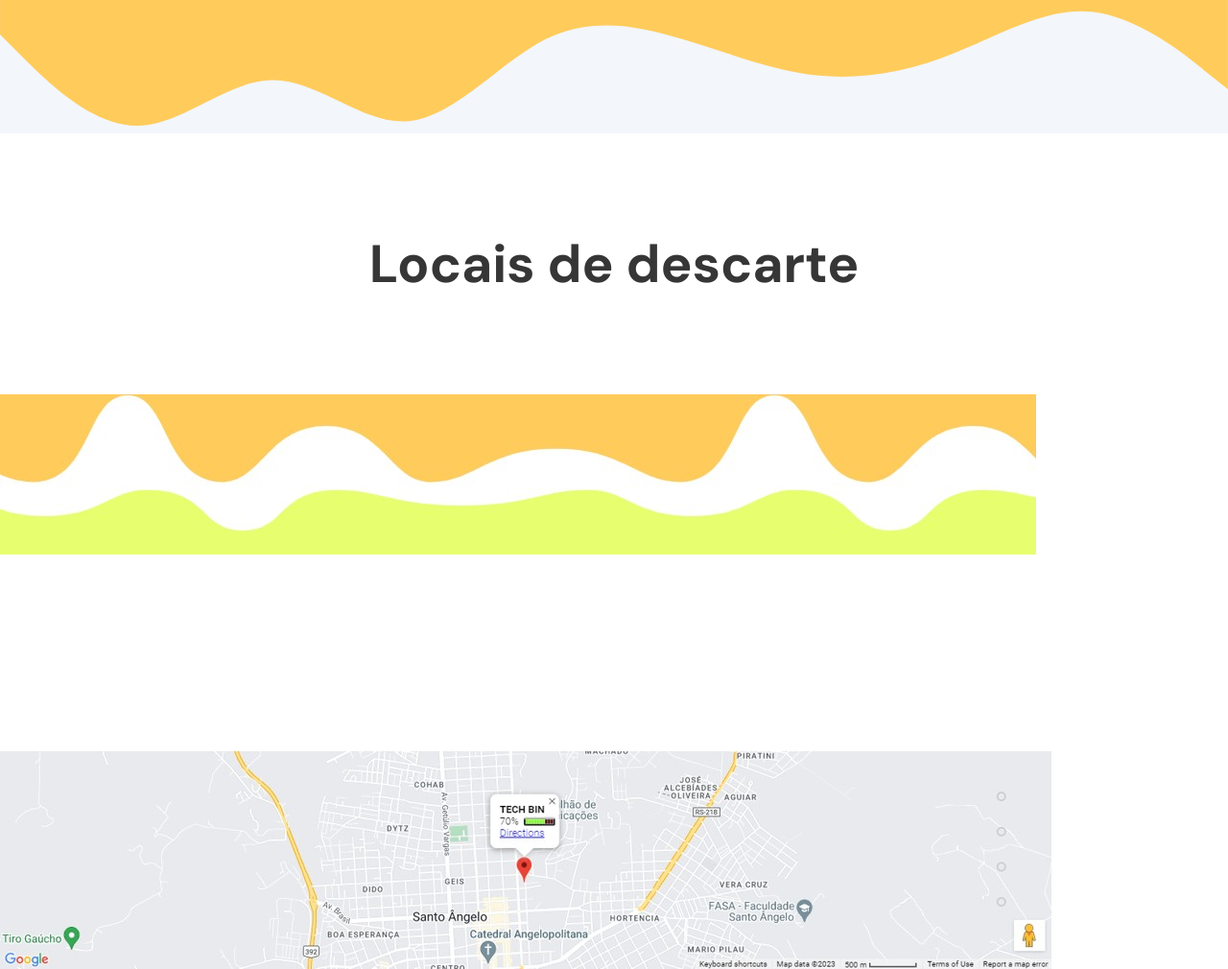
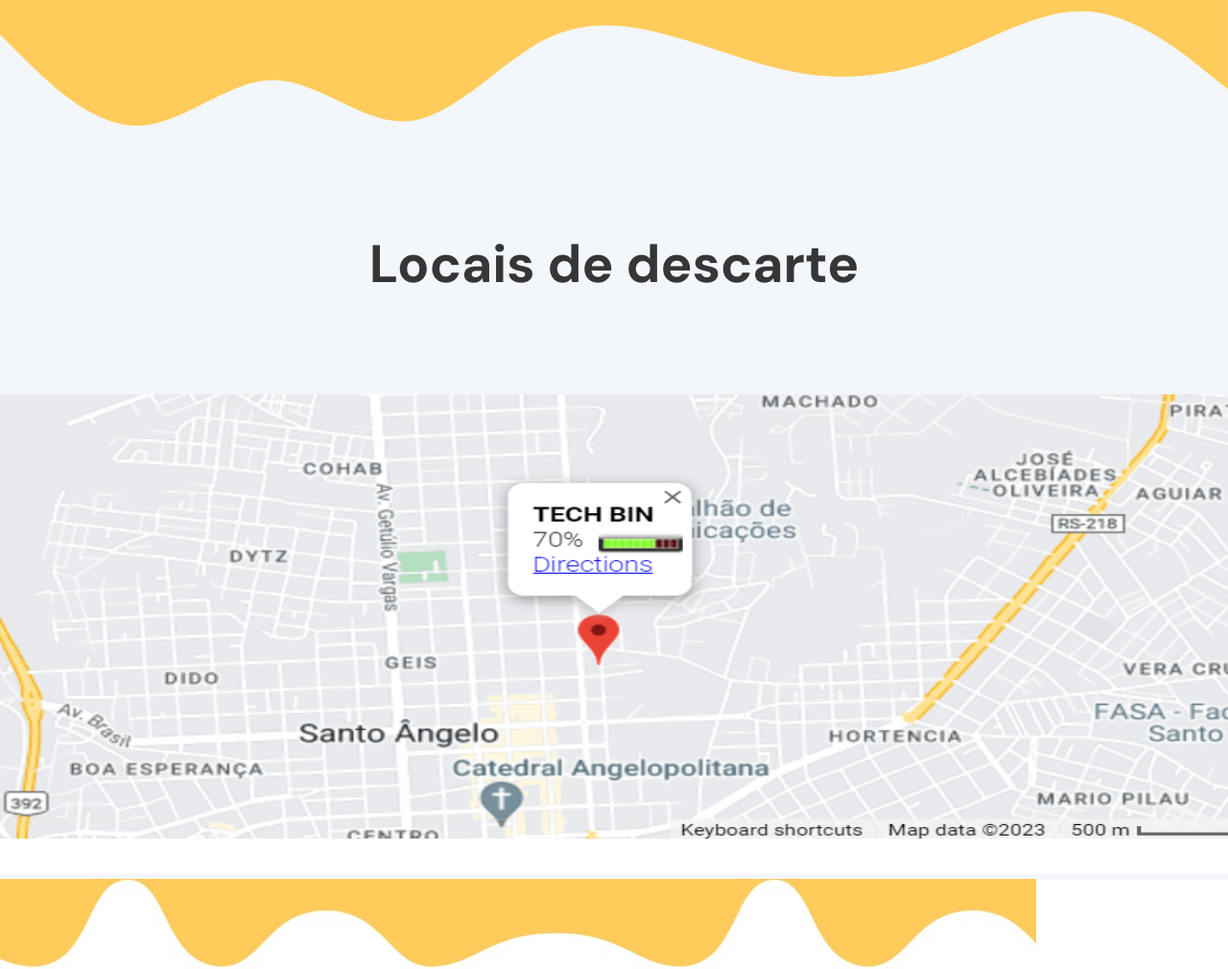
Before and after one commit to kerlonlh/SiteTechBin, a plain HTML site: page index.html in a window 1280 px wide. Shown: the part 1440-2450 px from the top of the page at 96% size. Drawn offline with Linux system fonts and the light colour scheme; files whose address does not match are found by name.

Commit message:
update_html

```diff
--- a/css/components/locations.css
+++ b/css/components/locations.css
@@ -0,0 +1,9 @@
+.locations{
+    background-color: var(--light-tertiary-color);
+}
+
+.locations .locations__image img{
+    margin: auto;
+    width: 100%;
+    height: 50rem;
+}
--- a/index.html
+++ b/index.html
@@ -88,8 +88,11 @@
         </div>
     </article>
     <article class="locations">
-        <div class="locations__content">
+        <div class="locations__content max-width">
             <h1>Locais de descarte</h1>
+        </div>
+        <div class="locations__image">
+            <img src="assets/maps.png" alt="">
         </div>
     </article>
 
```
Also changed, not shown: assets/image mapa.png (renamed from assets/image maoa.png).
